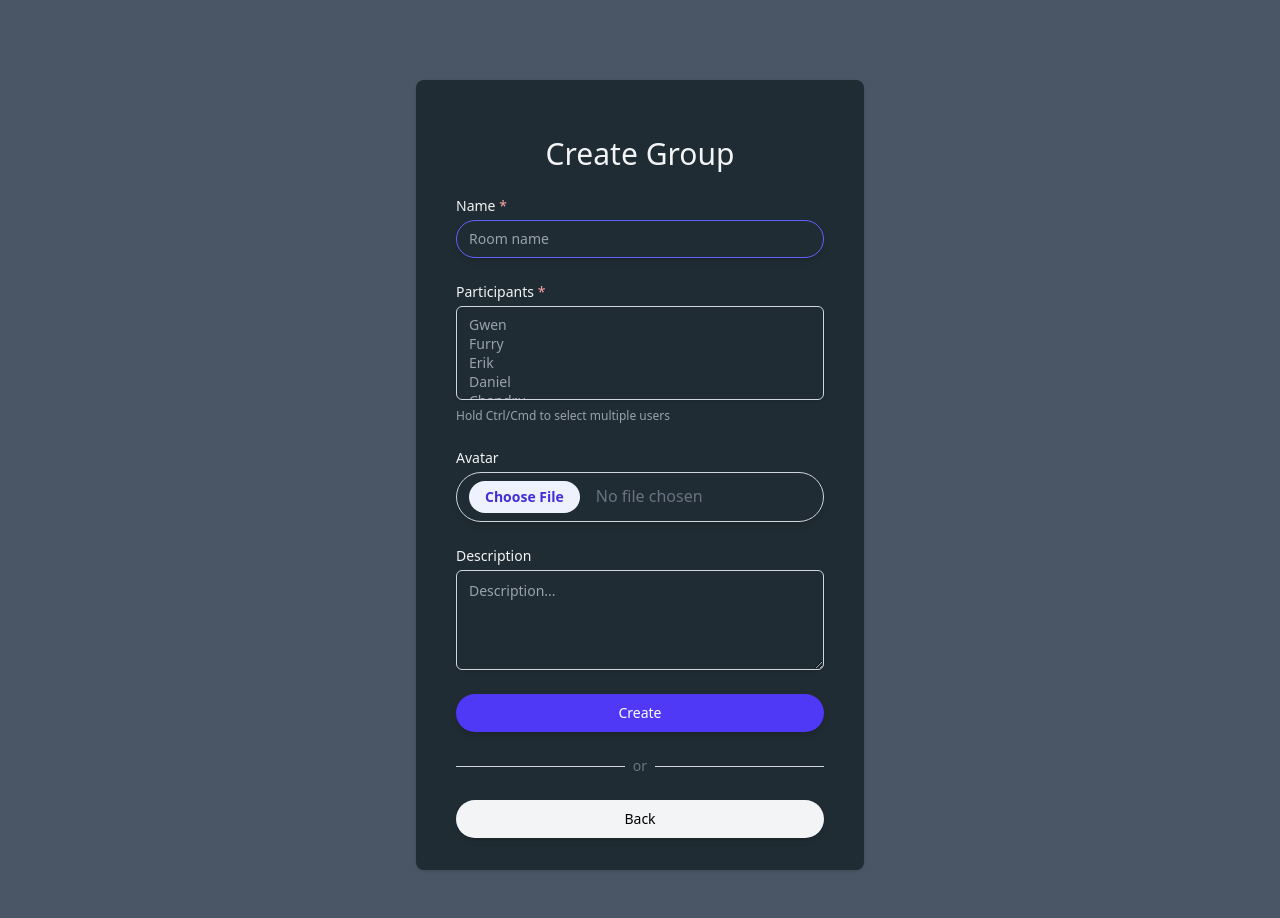
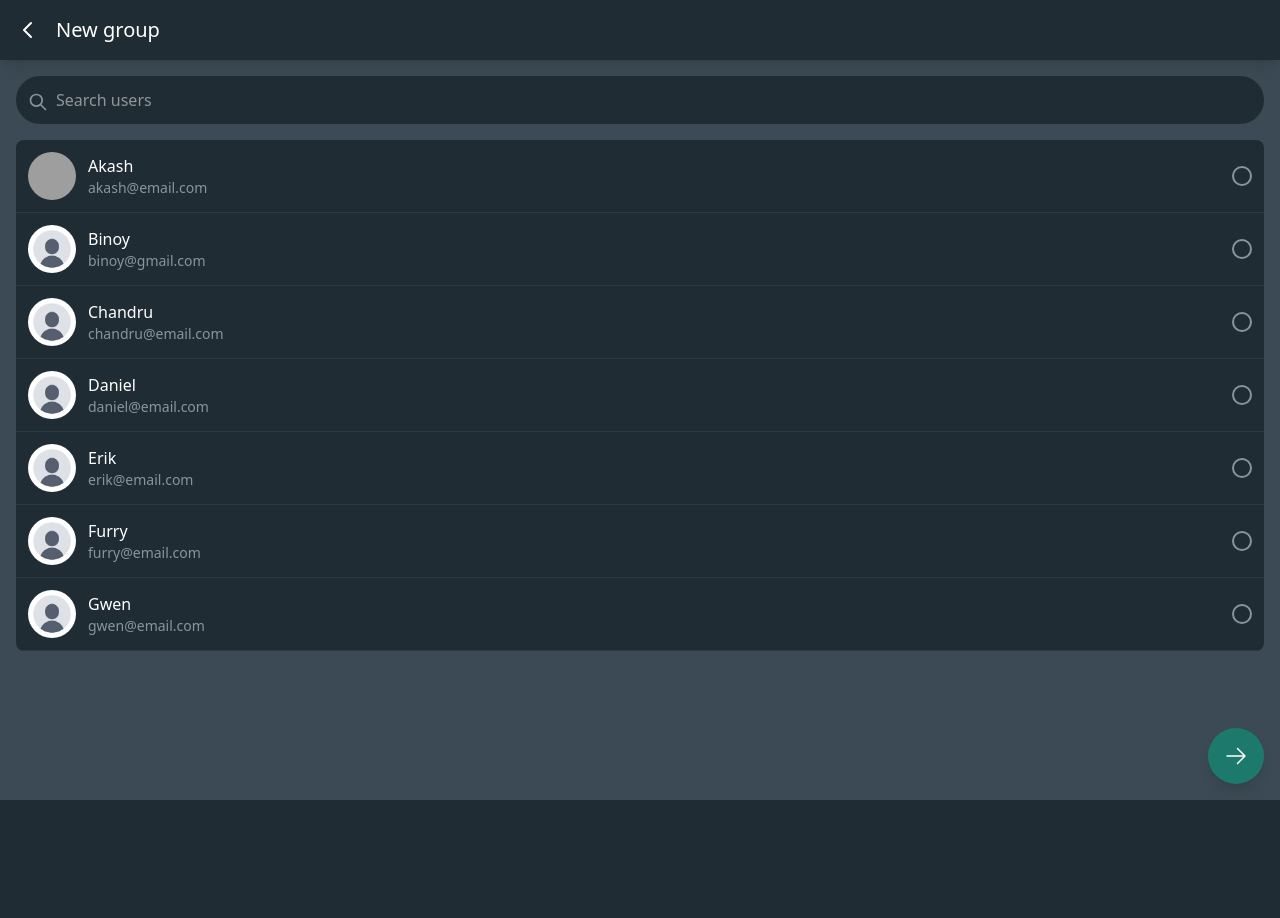
Before and after one commit to krishnadev21/NexChat, a Django app: page /chat/create-group/ in a window 1280 px wide. After the commit the page ends 800 px from the top, so only its background shows below. Run offline with Django 5.2, Linux system fonts and the light colour scheme; a user stored in the database is signed in; data comes from the database, SQL or seed files in the repository; both versions use the stored data as it was after the commit; grey boxes are pictures that could not be loaded.

Commit message:
Updated groups UI & funcnalities

```diff
--- a/chat/forms.py
+++ b/chat/forms.py
@@ -12,36 +12,9 @@ from django.core.validators import FileExtensionValidator
 
 
 class RoomForm(forms.ModelForm):
-    avatar = forms.ImageField(
-        widget=forms.FileInput(attrs={
-            'accept': 'image/*',
-            'class': (
-                'block w-full px-3 py-2 border border-gray-300 rounded-full shadow-md '
-                'focus:outline-none focus:ring-2 focus:ring-indigo-500 focus:border-indigo-500 '
-                'file:mr-4 file:py-1.5 file:px-4 file:rounded-full file:border-0 '
-                'file:text-sm file:font-semibold file:bg-indigo-50 file:text-indigo-700 '
-                'hover:file:bg-indigo-100 cursor-pointer text-gray-500'
-            ),
-            'placeholder': 'Upload avatar (300×300)',
-        }),
-        validators=[FileExtensionValidator(['jpg', 'jpeg', 'png'])],
-        required=False
-    )
-
-    participants = forms.ModelMultipleChoiceField(
-        queryset=CustomUser.objects.none(),  # Temporary empty queryset
-        widget=forms.SelectMultiple(attrs={
-            'class': (
-                'block w-full rounded-md border border-gray-300 py-2 pl-3 pr-8 shadow-sm '
-                'text-gray-400 placeholder-gray-400 text-sm leading-6 '
-                'focus:outline-none focus:ring-2 focus:ring-indigo-500 focus:border-indigo-500 '
-                'hover:border-gray-400 transition-colors duration-150 '
-                'cursor-pointer min-h-[42px]'
-            ),
-            'multiple': 'multiple',
-        }),
-        required=True,
-        help_text='Hold Ctrl/Cmd to select multiple users',
+    participants = forms.CharField(
+        widget=forms.HiddenInput(),
+        required=True
     )
 
     admin = forms.ModelChoiceField(
@@ -51,31 +24,34 @@ class RoomForm(forms.ModelForm):
         required=False
     )
 
-
     class Meta:
         model = RoomModel
         fields = ['name', 'participants', 'admin', 'avatar', 'description']
         widgets = {
+            'avatar': forms.ClearableFileInput(attrs={
+                'id': 'avatar',  # Important to match your JavaScript and label
+                'name': 'avatar', # Important for request.FILES
+                'class': 'hidden',
+                'accept': 'image/*',
+                'required': False,
+            }),
+
             'name': forms.TextInput(attrs={
+                'name': 'name', # Optional django assign default name
                 'autofocus': True,
-                # 'class': 'form-control',
-                'placeholder': 'Room name',
+                'placeholder': 'Group name',
+                'required': True,
                 'class': (
-                    'appearance-none block w-full px-3 py-2 border border-gray-300 rounded-full '
-                    'shadow-md placeholder-gray-400 focus:outline-none focus:ring-indigo-500 '
-                    'focus:border-indigo-500 sm:text-sm text-gray-400'
+                    'w-full text-white px-4 py-3 border-b-2 border-gray-500 focus:outline-none focus:border-b-2 focus:border-[#00A884]'
                 ),
             }),
 
-            'description': forms.Textarea(attrs={
-                'rows': 3,
-                'placeholder': 'Description...',
+            'description': forms.TextInput(attrs={
+                'name': 'description', # Optional django assign default name
+                'required': False,
+                'placeholder': 'Add description (optional)',
                 'class': (
-                    'block w-full rounded-md border border-gray-300 shadow-sm py-2 px-3 '
-                    'focus:outline-none focus:ring-2 focus:ring-indigo-500 focus:border-indigo-500 '
-                    'text-gray-400 placeholder-gray-400 sm:text-sm sm:leading-6 '
-                    'transition duration-150 ease-in-out hover:border-gray-400 '
-                    'resize-y min-h-[100px]'
+                    'w-full text-white px-4 py-3 border-b-2 border-gray-500 focus:outline-none focus:border-b-2 focus:border-[#00A884]'
                 ),
             }),
         }
@@ -108,20 +84,36 @@ class RoomForm(forms.ModelForm):
 
         return name
 
-    def clean_participants(self):
-        participants = self.cleaned_data.get('participants')
-        if not participants:
-            raise ValidationError("At least one participant is required.")
-        return participants
+    def clean_participant_ids(self):
+        """Validate the participant IDs but return the original string"""
+        ids_string = self.cleaned_data.get('participants', '')
+        if not ids_string:
+            raise forms.ValidationError("Please select at least one participant.")
 
-    # def clean(self):
-    #     cleaned_data = super().clean()
-    #     admin = cleaned_data.get('admin')
-    #     participants = cleaned_data.get('participants')
+        try:
+            # Convert comma-separated string to list of integers for validation
+            participant_ids = [int(id.strip()) for id in ids_string.split(',') if id.strip()]
 
-    #     if admin and self.user not in participants:
-    #         raise ValidationError({
-    #             'admin': "Admin must be one of the participants."
-    #         })
+            # Validate that all IDs correspond to real users
+            valid_users_count = CustomUser.objects.filter(id__in=participant_ids).count()
+            if valid_users_count != len(participant_ids):
+                raise forms.ValidationError("Invalid participant selected.")
 
-    #     return cleaned_data
+            # Return the original string, not the objects
+            return ids_string
+
+        except (ValueError, TypeError):
+            raise forms.ValidationError("Invalid participant format.")
+
+    def clean(self):
+        """Add the participants to the form's cleaned_data after validation"""
+        cleaned_data = super().clean()
+
+        # Convert the participant_ids string to actual user objects
+        # after the main validation is complete
+        ids_string = cleaned_data.get('participants')
+        if ids_string:
+            participant_ids = [int(id.strip()) for id in ids_string.split(',') if id.strip()]
+            cleaned_data['participants'] = CustomUser.objects.filter(id__in=participant_ids)
+
+        return cleaned_data
--- a/chat/views.py
+++ b/chat/views.py
@@ -138,30 +138,49 @@ class CreateGroupView(LoginRequiredMixin, View):
 
     def get(self, request):
         form = RoomForm(user=request.user)
-        return render(request, 'chat/create_group.html', {'form': form})
+        users = CustomUser.objects.exclude(id=request.user.id).order_by('username')
+
+        return render(request, 'chat/new_create_group.html', {
+            'form': form,
+            'users': users
+        })
 
     def post(self, request):
-        form = RoomForm(request.POST, request.FILES, user=request.user)  # Keep this form instance
+        print(request.POST)
+        form = RoomForm(request.POST, request.FILES, user=request.user)
 
         try:
-            if form.is_valid():  # This checks your clean_name() automatically
+            if form.is_valid():
                 room = form.save(commit=False)
                 room.admin = request.user
                 room.save()
-                form.save_m2m()
 
-                if request.user not in room.participants.all():
+                # Add participants from the cleaned data
+                participants = form.cleaned_data['participants']
+                room.participants.add(*participants)
+
+                # Add current user if not already included
+                if request.user not in participants:
                     room.participants.add(request.user)
 
                 messages.success(request, f"Group '{room.name}' created successfully!")
                 return redirect('groups')
 
-            # If NOT valid, render with existing form (which contains errors)
-            return render(request, 'chat/create_group.html', {'form': form})
+            # Handle invalid form
+            print('form is not valid')
+            users = CustomUser.objects.exclude(id=request.user.id).order_by('username')
+            return render(request, 'chat/new_create_group.html', {
+                'form': form,
+                'users': users
+            })
 
         except Exception as e:
             messages.error(request, f"Error creating group: {str(e)}")
-            return render(request, 'chat/create_group.html', {'form': form})
+            users = CustomUser.objects.exclude(id=request.user.id).order_by('username')
+            return render(request, 'chat/new_create_group.html', {
+                'form': form,
+                'users': users
+            })
 
 class GroupListView(LoginRequiredMixin, View):
     login_url = '/'  # Redirect URL if not authenticated
--- a/templates/chat/base.html
+++ b/templates/chat/base.html
@@ -6,6 +6,7 @@
     <title>{% block title %} NexChat {% endblock title %}</title>
     {% load static %}
 
+    <!-- Make sure Alpine.js is loaded before this script -->
     <script src="https://cdn.jsdelivr.net/npm/alpinejs@3.x.x/dist/cdn.min.js" defer></script>
 
     <!-- Tailwincss cdn -->
--- /dev/null
+++ b/templates/chat/new_create_group.html
@@ -0,0 +1,310 @@
+{% extends "chat/base.html" %}
+{% block title %} NexChat | Create Group {% endblock title %}
+
+{% block content %}
+<div class="min-h-screen bg-[#3B4A54] flex flex-col relative" id="user-selection-section">
+  <!-- Header -->
+  <div class="bg-[#202C33] p-4 shadow-lg">
+    <div class="flex items-center space-x-4">
+      <a href="#" class="text-white">
+        <svg class="w-6 h-6" fill="none" stroke="currentColor" viewBox="0 0 24 24">
+          <path stroke-linecap="round" stroke-linejoin="round" stroke-width="2" d="M15 19l-7-7 7-7"></path>
+        </svg>
+      </a>
+      <h1 class="text-xl font-medium text-white">New group</h1>
+    </div>
+  </div>
+
+  <!-- Step 1: Select Participants -->
+  <div class="flex-1 p-4 relative">
+    <!-- Search Bar -->
+    <div class="mb-4">
+      <div class="relative">
+        <input
+          type="text"
+          id="user-search"
+          placeholder="Search users"
+          class="w-full bg-[#202C33] text-white px-10 py-3 rounded-full focus:outline-none focus:ring-2 focus:ring-[#00A884]"
+        >
+        <svg class="w-5 h-5 absolute left-3 top-4 text-[#8696A0]" fill="none" stroke="currentColor" viewBox="0 0 24 24">
+          <path stroke-linecap="round" stroke-linejoin="round" stroke-width="2" d="M21 21l-6-6m2-5a7 7 0 11-14 0 7 7 0 0114 0z"></path>
+        </svg>
+      </div>
+    </div>
+
+    <!-- Selected Users Preview -->
+    <div id="selected-users" class="flex gap-4 pb-2 mb-2 overflow-hidden overflow-x-auto hidden">
+      <!-- Selected users will appear here -->
+    </div>
+
+    <!-- Users List with vertical scrolling -->
+    <div class="bg-[#202C33] rounded-lg flex flex-col overflow-hidden overflow-y-auto user-list max-h-[calc(100vh-160px)]">
+      <!-- Sample users - in a real app these would come from a backend -->
+      {% for user in users %}
+        <label class="flex items-center p-3 border-b border-[#2A3942] hover:bg-[#2A3942] cursor-pointer transition-colors transition-all duration-200 ease-in-out user-item">
+            <input
+                type="checkbox"
+                name="participants"
+                value="{{ user.id }}"
+                class="hidden peer"
+            >
+            <img
+                src="{{ user.avatar.url|default:'/media/default.jpg' }}"
+                alt="John Doe"
+                class="w-12 h-12 rounded-full object-cover mr-3"
+            >
+            <div class="flex-1">
+                <h3 class="text-white font-medium">{{ user.username }}</h3>
+                <p class="text-[#8696A0] text-sm">{{user.email }}</p>
+            </div>
+            <div class="w-5 h-5 border-2 border-[#8696A0] rounded-full peer-checked:bg-[#00A884] peer-checked:border-[#00A884] transition-colors">
+                <svg class="w-4 h-4 text-white hidden peer-checked:block" fill="currentColor" viewBox="0 0 20 20">
+                    <path fill-rule="evenodd" d="M16.707 5.293a1 1 0 010 1.414l-8 8a1 1 0 01-1.414 0l-4-4a1 1 0 011.414-1.414L8 12.586l7.293-7.293a1 1 0 011.414 0z" clip-rule="evenodd"></path>
+                </svg>
+            </div>
+        </label>
+      {% endfor %}
+    </div>
+  </div>
+
+  <!-- Floating Next Button -->
+  <div class="fixed bottom-4 right-4">
+    <button
+        id="next-btn"
+        class="bg-[#00A884] text-white py-4 px-4 rounded-full font-medium disabled:bg-[#00A88480] disabled:cursor-not-allowed shadow-lg transition-transform hover:scale-105"
+        disabled
+    >
+        <svg xmlns="http://www.w3.org/2000/svg" fill="none" viewBox="0 0 24 24" stroke-width="1.5" stroke="currentColor" class="h-6 w-6">
+          <path stroke-linecap="round" stroke-linejoin="round" d="M13.5 4.5 21 12m0 0-7.5 7.5M21 12H3" />
+        </svg>
+    </button>
+  </div>
+</div>
+
+<!-- Step 2: Group Details Form (Hidden Initially) -->
+<form id="group-details-form" method="POST" action="" enctype="multipart/form-data" class="hidden">
+  {% csrf_token %}
+  <input type="hidden" name="participants" id="selected-participants-input">
+
+  <div class="min-h-screen bg-[#3B4A54] flex flex-col">
+    <!-- Header -->
+    <div class="bg-[#202C33] p-4 shadow-lg">
+      <div class="flex items-center justify-between">
+        <div class="flex items-center space-x-4">
+          <button type="button" id="back-to-users" class="text-white">
+            <svg class="w-6 h-6" fill="none" stroke="currentColor" viewBox="0 0 24 24">
+              <path stroke-linecap="round" stroke-linejoin="round" stroke-width="2" d="M15 19l-7-7 7-7"></path>
+            </svg>
+          </button>
+          <h1 class="text-xl font-medium text-white">New group</h1>
+        </div>
+        <!-- Create button -->
+        <button type="submit" class="text-[#00A884] font-medium">Create</button>
+      </div>
+    </div>
+
+    <div class="flex-1 p-4">
+      <!-- Group Avatar -->
+      <div class="flex flex-col items-center mb-6">
+        <label for="avatar" class="cursor-pointer">
+          <div class="relative">
+            <img
+              id="avatar-preview"
+              src="/media/default.jpg"
+              alt="Group avatar"
+              class="w-24 h-24 rounded-full object-cover border border-[#202C33]"
+            >
+            <div class="absolute -bottom-1 -right-1 bg-[#00A884] rounded-full p-2">
+              <svg xmlns="http://www.w3.org/2000/svg" fill="none" viewBox="0 0 24 24" stroke-width="1.5" stroke="currentColor" class="w-5 h-5 text-white">
+                <path stroke-linecap="round" stroke-linejoin="round" d="M6.827 6.175A2.31 2.31 0 0 1 5.186 7.23c-.38.054-.757.112-1.134.175C2.999 7.58 2.25 8.507 2.25 9.574V18a2.25 2.25 0 0 0 2.25 2.25h15A2.25 2.25 0 0 0 21.75 18V9.574c0-1.067-.75-1.994-1.802-2.169a47.865 47.865 0 0 0-1.134-.175 2.31 2.31 0 0 1-1.64-1.055l-.822-1.316a2.192 2.192 0 0 0-1.736-1.039 48.774 48.774 0 0 0-5.232 0 2.192 2.192 0 0 0-1.736 1.039l-.821 1.316Z" />
+                <path stroke-linecap="round" stroke-linejoin="round" d="M16.5 12.75a4.5 4.5 0 1 1-9 0 4.5 4.5 0 0 1 9 0ZM18.75 10.5h.008v.008h-.008V10.5Z" />
+              </svg>
+            </div>
+          </div>
+        </label>
+        {{ form.avatar }} {% comment %} Example --> <input type="file" id="avatar" name="avatar" accept="image/*" class="hidden"> {% endcomment %}
+        <span class="text-[#8696A0] text-sm mt-2">Add group icon</span>
+      </div>
+
+      <!-- Group Name -->
+      <div class="mb-4">
+        {{ form.name }}
+        {% if form.name.errors %}
+        <p class="text-sm text-red-400 mt-1">{{ form.name.errors|striptags }}</p>
+        {% endif %}
+      </div>
+
+      <!-- Description -->
+      <div class="mb-4">
+        {{ form.description }}
+      </div>
+
+      <!-- Selected Participants List -->
+      <div class="bg-[#202C33] rounded-lg">
+        <h3 class="text-[#8696A0] text-sm px-4 py-2">Members</h3>
+        <div id="final-participants-list">
+          <!-- Participants will be listed here -->
+        </div>
+      </div>
+    </div>
+  </div>
+</form>
+
+
+<script>
+document.addEventListener('DOMContentLoaded', function() {
+  const userSearch = document.getElementById('user-search');
+  const userItems = document.querySelectorAll('.user-item');
+  const selectedUsersDiv = document.getElementById('selected-users');
+  const nextBtn = document.getElementById('next-btn');
+  const groupDetailsForm = document.getElementById('group-details-form');
+  const userSelectionSection = document.getElementById('user-selection-section');
+  const selectedParticipantsInput = document.getElementById('selected-participants-input');
+  const finalParticipantsList = document.getElementById('final-participants-list');
+  const backToUsersBtn = document.getElementById('back-to-users');
+  const avatarInput = document.getElementById('avatar');
+  const avatarPreview = document.getElementById('avatar-preview');
+
+  let selectedUsers = new Set();
+
+  // Search functionality
+  userSearch.addEventListener('input', function() {
+    const searchTerm = this.value.toLowerCase();
+    userItems.forEach(item => {
+      const username = item.querySelector('h3').textContent.toLowerCase();
+      const handle = item.querySelector('p').textContent.toLowerCase();
+      if (username.includes(searchTerm) || handle.includes(searchTerm)) {
+        item.style.display = 'flex';
+      } else {
+        item.style.display = 'none';
+      }
+    });
+  });
+
+  // User selection
+  userItems.forEach(item => {
+    const checkbox = item.querySelector('input[type="checkbox"]');
+    const userId = checkbox.value;
+    const userName = item.querySelector('h3').textContent;
+
+    checkbox.addEventListener('change', function() {
+      if (this.checked) {
+        selectedUsers.add(userId);
+      } else {
+        selectedUsers.delete(userId);
+      }
+      updateSelectedUsers();
+      updateNextButton();
+    });
+  });
+
+  function updateSelectedUsers() {
+    selectedUsersDiv.innerHTML = '';
+    if (selectedUsers.size > 0) {
+      selectedUsersDiv.classList.remove('hidden');
+      selectedUsers.forEach(userId => {
+        const userItem = Array.from(userItems).find(item =>
+          item.querySelector('input').value === userId
+        );
+        if (userItem) {
+          const userName = userItem.querySelector('h3').textContent;
+          const userAvatar = userItem.querySelector('img').src;
+          const chip = document.createElement('div');
+          chip.className = 'selected-user-chip';
+          chip.style.flexShrink = '0';
+          chip.innerHTML = `
+            <div class="relative flex flex-col items-center">
+              <div class="relative">
+                <img src="${userAvatar}" alt="${userName}" class="w-12 h-12 rounded-full object-cover">
+                <span
+                  class="absolute -bottom-1 -right-1 flex items-center justify-center
+                        w-4 h-4 rounded-full bg-gray-300 text-gray-500 hover:text-black text-sm font-bold
+                        cursor-pointer shadow-md remove-user"
+                  data-user-id="${userId}">
+                  ×
+                </span>
+              </div>
+              <div class="mt-2 text-sm text-center text-white">
+                ${userName.slice(0, 5)}
+              </div>
+            </div>
+          `;
+          selectedUsersDiv.appendChild(chip);
+        }
+      });
+    } else {
+      selectedUsersDiv.classList.add('hidden');
+    }
+  }
+
+  function updateNextButton() {
+    nextBtn.disabled = selectedUsers.size === 0;
+  }
+
+  // Remove user from selection
+  selectedUsersDiv.addEventListener('click', function(e) {
+    if (e.target.classList.contains('remove-user')) {
+      const userId = e.target.dataset.userId;
+      const checkbox = document.querySelector(`input[value="${userId}"]`);
+      if (checkbox) {
+        checkbox.checked = false;
+        selectedUsers.delete(userId);
+        updateSelectedUsers();
+        updateNextButton();
+      }
+    }
+  });
+
+  // Next button click
+  nextBtn.addEventListener('click', function() {
+    // Populate the hidden input with selected user IDs
+    selectedParticipantsInput.value = Array.from(selectedUsers).join(',');
+
+    // Populate final participants list
+    finalParticipantsList.innerHTML = '';
+    selectedUsers.forEach(userId => {
+      const userItem = Array.from(userItems).find(item =>
+        item.querySelector('input').value === userId
+      );
+      if (userItem) {
+        const userName = userItem.querySelector('h3').textContent;
+        const userAvatar = userItem.querySelector('img').src;
+        const participantDiv = document.createElement('div');
+        participantDiv.className = 'flex items-center p-3 border-b border-[#2A3942]';
+        participantDiv.innerHTML = `
+          <img src="${userAvatar}" alt="${userName}" class="w-10 h-10 rounded-full object-cover mr-3">
+          <div class="flex-1">
+            <h3 class="text-white font-medium">${userName}</h3>
+          </div>
+        `;
+        finalParticipantsList.appendChild(participantDiv);
+      }
+    });
+
+    // Show group details form, hide user selection
+    userSelectionSection.classList.add('hidden');
+    groupDetailsForm.classList.remove('hidden');
+  });
+
+  // Back to user selection
+  backToUsersBtn.addEventListener('click', function() {
+    groupDetailsForm.classList.add('hidden');
+    userSelectionSection.classList.remove('hidden');
+  });
+
+  // Avatar preview
+  avatarInput.addEventListener('change', function(e) {
+    const file = e.target.files[0];
+    if (file) {
+      const reader = new FileReader();
+      reader.onload = function(e) {
+        avatarPreview.src = e.target.result;
+        console.log(e.target.result);
+
+      };
+      reader.readAsDataURL(file);
+    }
+  });
+});
+</script>
+{% endblock content %}
--- a/userauths/models.py
+++ b/userauths/models.py
@@ -27,7 +27,7 @@ class CustomUser(AbstractUser):
                 code='invalid_username'
             )
         ],
-        help_text='Required. 20 characters or fewer. Letters, digits and _ only.'
+        help_text='Required 20 characters or fewer. Letters, digits and _ only.'
     )
 
     # Email field (already unique)
```
Also changed, not shown: db.sqlite3.
